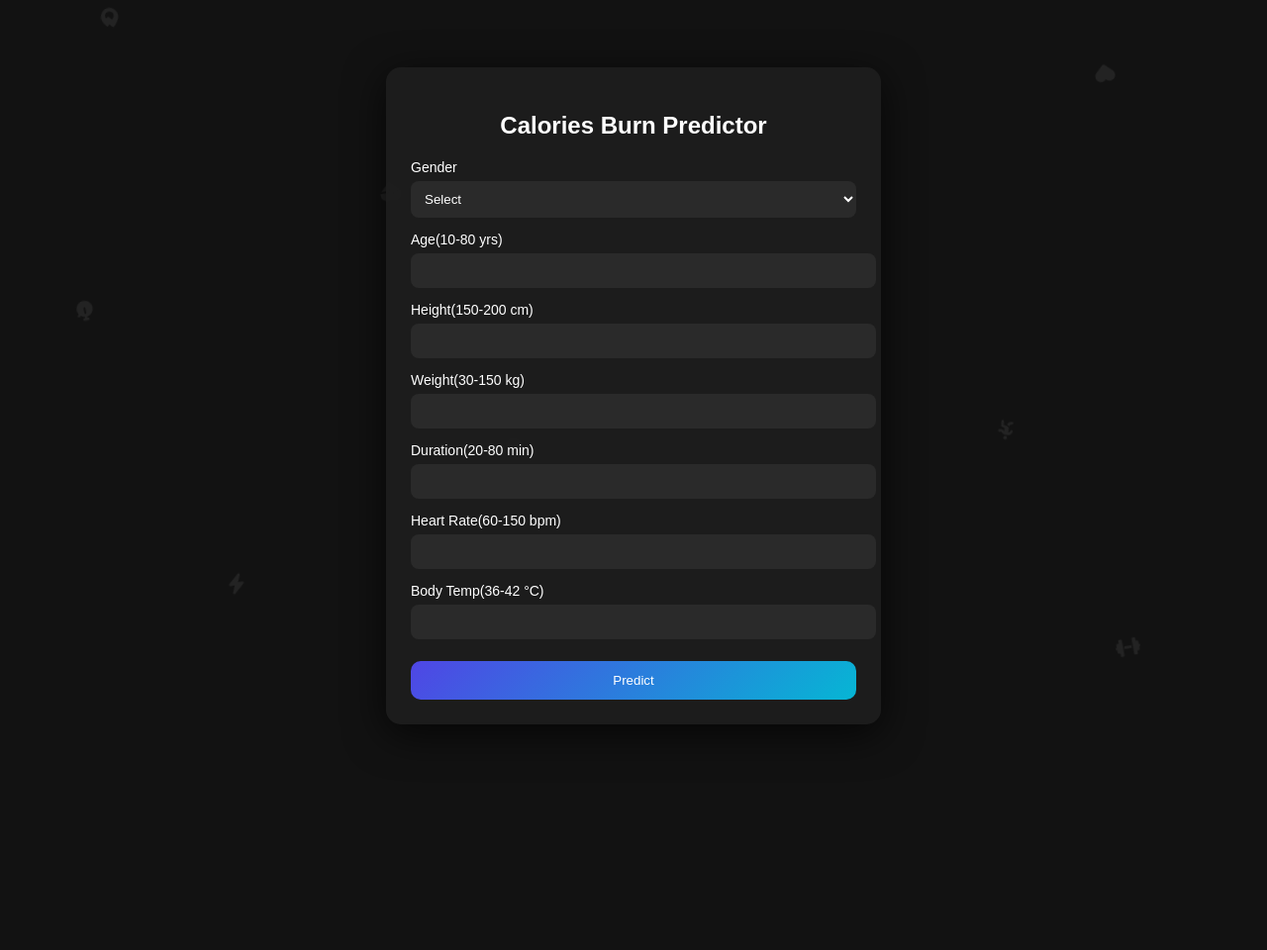
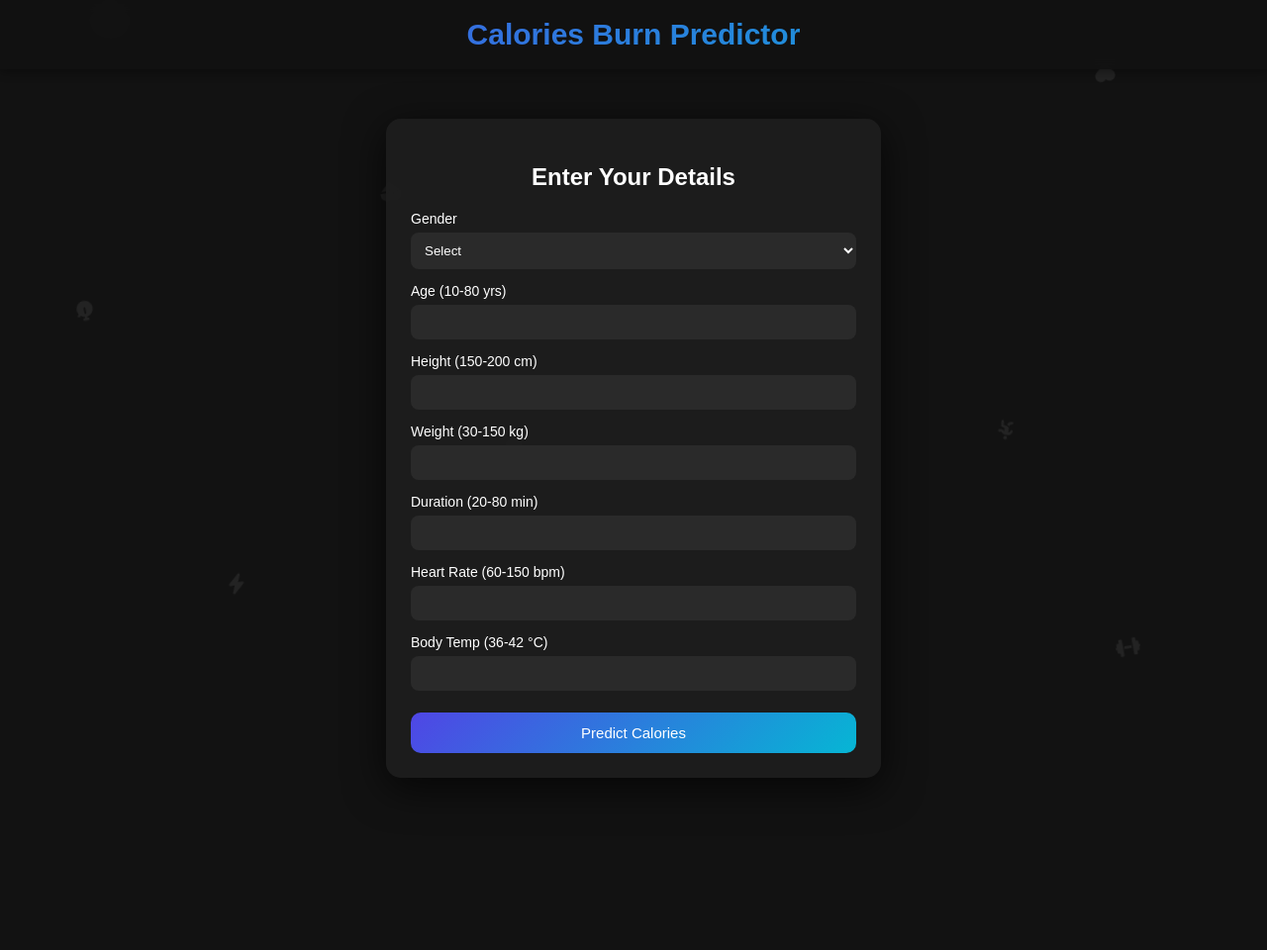
Before and after one commit to Bushra2708/Calories-Burn-Predictor, a Flask app: page / in a window 1280 px wide. Shown: the whole page at 99% size. Before the commit the page ends 707 px from the top, so only its background shows below. Run offline with Flask 3, Linux system fonts and the light colour scheme; parts of the project's set-up code (start-up, migrations or seed data) failed here and were passed over; some libraries are stand-ins or nearby versions.

Commit message:
Changed message

```diff
--- a/src/app.py
+++ b/src/app.py
@@ -25,20 +25,34 @@ def predict():
         heart_rate = float(request.form["heart_rate"])
         body_temp = float(request.form["body_temp"])
 
-        # feature array (MUST match training order)
-        features = np.array([[gender, age, height, weight, duration, heart_rate, body_temp]])
+        # Feature array
+        features = np.array([[
+            gender,
+            age,
+            height,
+            weight,
+            duration,
+            heart_rate,
+            body_temp
+        ]])
 
-        # scale
+        # Scale input
         features_scaled = scaler.transform(features)
 
-        # predict
+        # Predict
         prediction = model.predict(features_scaled)[0]
         output = round(prediction, 2)
 
-        return render_template("index.html", prediction_text=f"Calories: {output}")
+        return render_template(
+            "index.html",
+            prediction_text=f"Calories Burned: {output}"
+        )
 
-    except Exception as e:
-        return render_template("index.html", prediction_text="Error: Invalid Input")
+    except Exception:
+        return render_template(
+            "index.html",
+            prediction_text="Error: Invalid Input"
+        )
 
 
 if __name__ == "__main__":
--- a/src/templates/index.html
+++ b/src/templates/index.html
@@ -6,20 +6,42 @@
     <title>Calories Predictor</title>
 
     <link rel="stylesheet" href="https://cdnjs.cloudflare.com/ajax/libs/font-awesome/6.5.0/css/all.min.css">
-    <script src="https://cdn.jsdelivr.net/npm/chart.js"></script>
     <script src="https://cdn.jsdelivr.net/npm/canvas-confetti@1.6.0/dist/confetti.browser.min.js"></script>
 
     <style>
         /* ===== BODY ===== */
         body {
             margin: 0;
-            font-family: Arial;
+            font-family: Arial, sans-serif;
             background: #121212;
             color: white;
-            overflow: hidden;
+            overflow-y: auto;
+            overflow-x: hidden;
         }
 
-        /* ===== FLOATING ICONS (MORE DENSITY) ===== */
+        /* ===== HEADER ===== */
+        .header {
+            position: fixed;
+            top: 0;
+            width: 100%;
+            padding: 18px 0;
+            text-align: center;
+            background: rgba(18, 18, 18, 0.95);
+            backdrop-filter: blur(8px);
+            z-index: 10;
+            box-shadow: 0 2px 10px rgba(0, 0, 0, 0.4);
+        }
+
+        .header h1 {
+            margin: 0;
+            font-size: 30px;
+            font-weight: bold;
+            background: linear-gradient(135deg, #4f46e5, #06b6d4);
+            -webkit-background-clip: text;
+            -webkit-text-fill-color: transparent;
+        }
+
+        /* ===== FLOATING ICONS ===== */
         .icon {
             position: absolute;
             font-size: 20px;
@@ -42,7 +64,6 @@
             }
         }
 
-        /* more icons added */
         .i1 {
             top: 8%;
             left: 8%;
@@ -87,15 +108,13 @@
         .wrapper {
             display: flex;
             justify-content: center;
-            align-items: center;
-            height: 100vh;
+            align-items: flex-start;
+            min-height: 100vh;
+            padding: 120px 20px 40px;
             gap: 40px;
             position: relative;
             z-index: 1;
-        }
-
-        .wrapper.shift {
-            justify-content: center;
+            flex-wrap: wrap;
         }
 
         /* ===== INPUT CARD ===== */
@@ -107,11 +126,9 @@
             box-shadow: 0 10px 40px rgba(0, 0, 0, 0.7);
         }
 
-        /* MORE SPACE BETWEEN INPUTS */
         .card label {
             display: block;
             margin-top: 14px;
-            /* increased spacing */
             font-size: 14px;
         }
 
@@ -124,9 +141,9 @@
             border: none;
             background: #2a2a2a;
             color: white;
+            box-sizing: border-box;
         }
 
-        /* dropdown fix */
         select option {
             background: #1e1e1e;
         }
@@ -141,45 +158,65 @@
             color: white;
             border-radius: 10px;
             cursor: pointer;
+            font-size: 15px;
+            transition: 0.3s;
         }
 
-        /* ===== OUTPUT CARD (SAME SIZE AS INPUT) ===== */
+        button:hover {
+            opacity: 0.9;
+            transform: scale(1.02);
+        }
+
+        /* ===== OUTPUT CARD ===== */
         .right {
             width: 450px;
-            /* SAME AS INPUT CARD */
-            height: 580px;
-            /* aligns visually */
+            min-height: 300px;
             padding: 25px;
             background: rgba(20, 20, 20, 0.95);
             border-radius: 15px;
             box-shadow: 0 10px 40px rgba(0, 0, 0, 0.7);
             display: none;
             text-align: center;
+
+            justify-content: center;
+            align-items: center;
+            flex-direction: column;
         }
 
         .wrapper.shift .right {
-            display: block;
+            display: flex;
         }
 
-        /* result */
+        /* ===== RESULT ===== */
         .result {
-            font-size: 26px;
+            font-size: 34px;
             color: #22c55e;
-            margin-bottom: 15px;
+            font-weight: bold;
         }
 
-        /* CHART SAME SIZE CENTERED */
-        canvas {
-            width: 100% !important;
-            height: 380px !important;
-            margin-top: 10px;
+        /* ===== RESPONSIVE ===== */
+        @media(max-width: 1000px) {
+            .wrapper {
+                flex-direction: column;
+                align-items: center;
+            }
+
+            .card,
+            .right {
+                width: 90%;
+            }
         }
     </style>
 </head>
 
 <body>
 
-    <!-- FLOATING ICONS (MORE NOW) -->
+    <!-- HEADER -->
+    <header class="header">
+        <h1>Calories Burn Predictor</h1>
+    </header>
+
+    <!-- FLOATING ICONS -->
     <i class="fa-solid fa-fire icon i1"></i>
     <i class="fa-solid fa-heart icon i2"></i>
     <i class="fa-solid fa-bolt icon i3"></i>
@@ -191,10 +228,10 @@
 
     <div id="wrap" class="wrapper">
 
-        <!-- INPUT -->
+        <!-- INPUT CARD -->
         <div class="card">
 
-            <h2 style="text-align:center;">Calories Burn Predictor</h2>
+            <h2 style="text-align:center;">Enter Your Details</h2>
 
             <form action="/predict" method="post">
 
@@ -205,38 +242,36 @@
                     <option value="1">Female</option>
                 </select>
 
-                <label>Age(10-80 yrs)</label>
+                <label>Age (10-80 yrs)</label>
                 <input type="number" name="age" min="10" max="80" required>
 
-                <label>Height(150-200 cm)</label>
+                <label>Height (150-200 cm)</label>
                 <input type="number" name="height" min="150" max="200" required>
 
-                <label>Weight(30-150 kg)</label>
+                <label>Weight (30-150 kg)</label>
                 <input type="number" name="weight" min="30" max="150" required>
 
-                <label>Duration(20-80 min)</label>
+                <label>Duration (20-80 min)</label>
                 <input type="number" name="duration" min="20" max="80" required>
 
-                <label>Heart Rate(60-150 bpm)</label>
+                <label>Heart Rate (60-150 bpm)</label>
                 <input type="number" name="heart_rate" min="60" max="150" required>
 
-                <label>Body Temp(36-42 °C)</label>
+                <label>Body Temp (36-42 °C)</label>
                 <input type="number" step="0.1" name="body_temp" min="36" max="42" required>
 
-                <button type="submit">Predict</button>
+                <button type="submit">Predict Calories</button>
 
             </form>
 
         </div>
 
-        <!-- OUTPUT -->
+        <!-- OUTPUT CARD -->
         <div class="right">
 
             <div class="result">
                 {{ prediction_text }}
             </div>
-
-            <canvas id="chart"></canvas>
 
         </div>
 
@@ -254,33 +289,6 @@
                 spread: 80
             });
 
-            const text = "{{ prediction_text }}";
-            const value = parseFloat(text.split(":")[1]);
-
-            new Chart(document.getElementById("chart"), {
-                type: 'doughnut',
-                data: {
-                    labels: ['Calories Burned', 'Remaining'],
-                    datasets: [{
-                        data: [value, 500 - value],
-                        backgroundColor: ['#4f46e5', '#2a2a2a'],
-                        borderWidth: 0
-                    }]
-                },
-                options: {
-                    plugins: {
-                        legend: {
-                            labels: {
-                                color: "white",
-                                font: {
-                                    size: 16
-                                }
-                            }
-                        }
-                    }
-                }
-            });
-
         }
     </script>
     {% endif %}
```
